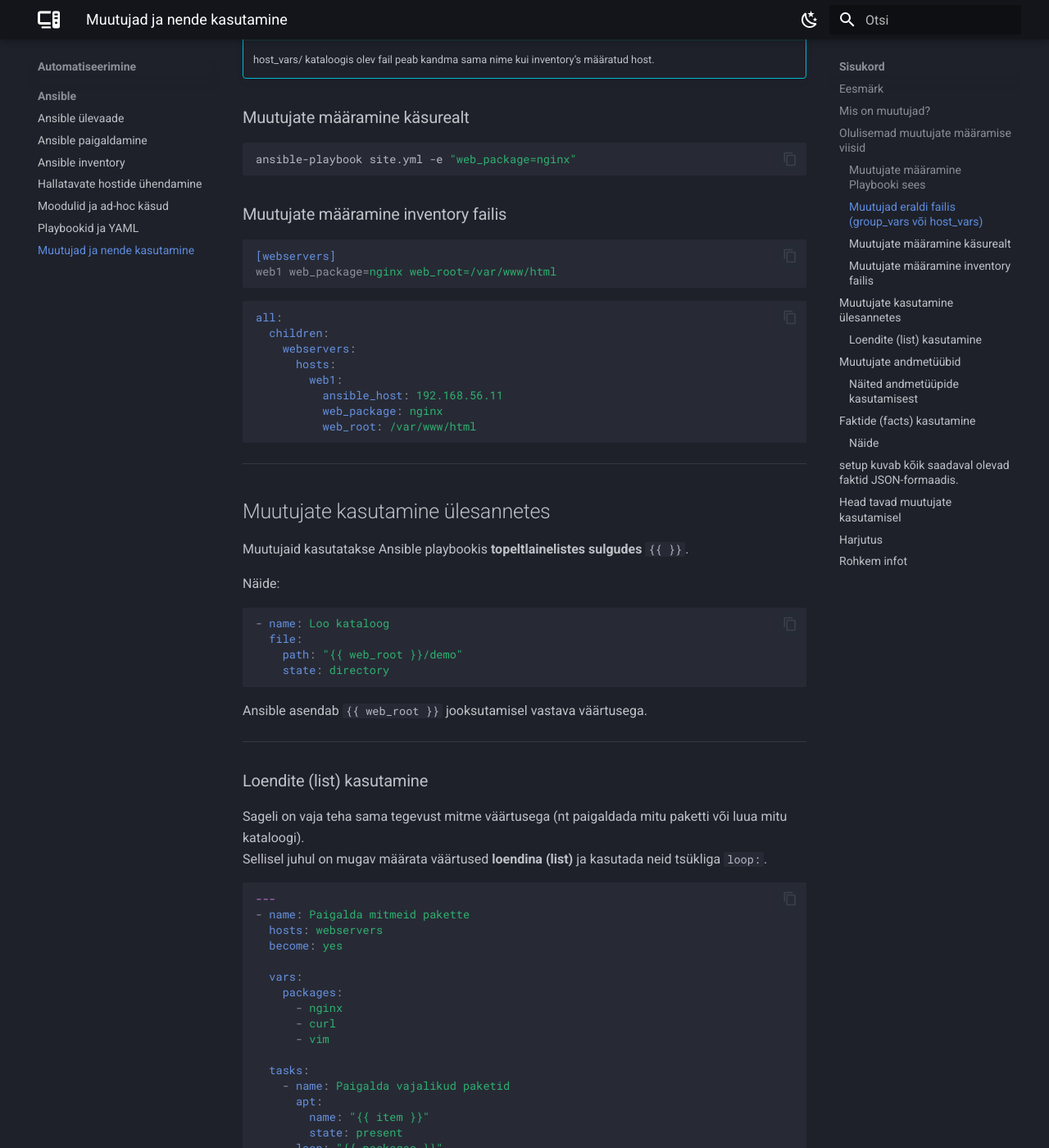
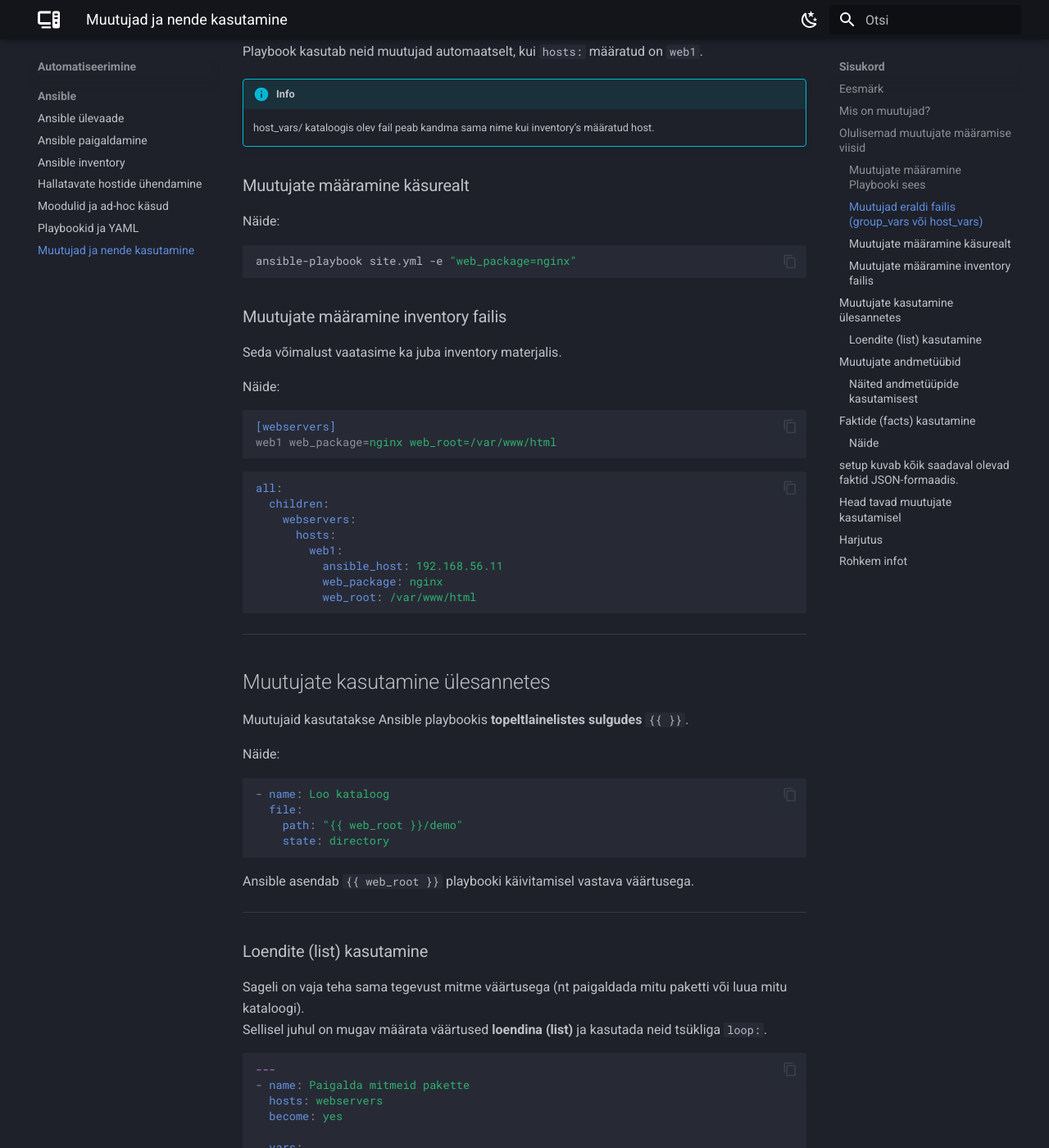
Before and after one commit to priitpaap/priitpaap.github.io, an MkDocs documentation site: the page built from docs/ansible/ansiblevars.md, in a window 1280 px wide and 1400 px high, scrolled down 2736 px. Shown: the whole window at 82% size. Built offline with MkDocs 1.6.1 and Material for MkDocs 9.7.7, drawn with Linux system fonts in a browser that asks for light colours.

Commit message:
Update ansiblevars.md

````diff
--- a/docs/ansible/ansiblevars.md
+++ b/docs/ansible/ansiblevars.md
@@ -36,6 +36,8 @@ Allpool on levinumad tasemed (madalaimast kõrgeimani):
 
 Muutujad saab defineerida playbooki sees võtme `vars:` all.
 
+Näide:
+
 ```yaml
 ---
 - name: Muutujate näide
@@ -73,6 +75,8 @@ Selgitus:
 
 ### Muutujad eraldi failis (group_vars või host_vars)
 
+Näide:
+
 Kataloogistruktuur:
 ```
 inventory/
@@ -104,11 +108,17 @@ Playbook kasutab neid muutujad automaatselt, kui `hosts:` määratud on `web1`.
 
 ### Muutujate määramine käsurealt
 
+Näide:
+
 ```bash
 ansible-playbook site.yml -e "web_package=nginx"
 ```
 
 ### Muutujate määramine inventory failis
+
+Seda võimalust vaatasime ka juba inventory materjalis.
+
+Näide:
 
 ```ini
 [webservers]
@@ -141,7 +151,7 @@ Näide:
     state: directory
 ```
 
-Ansible asendab `{{ web_root }}` jooksutamisel vastava väärtusega.
+Ansible asendab `{{ web_root }}` playbooki käivitamisel vastava väärtusega.
 
 ---
 
````
